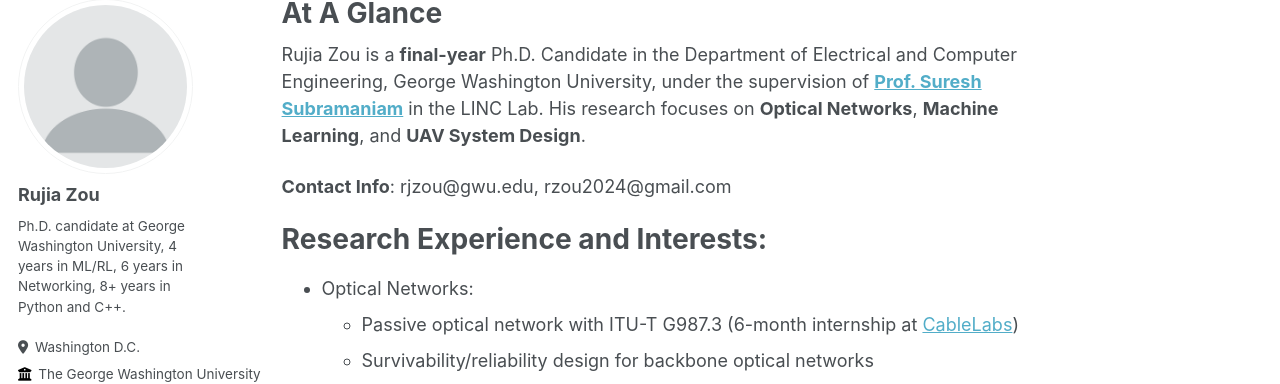
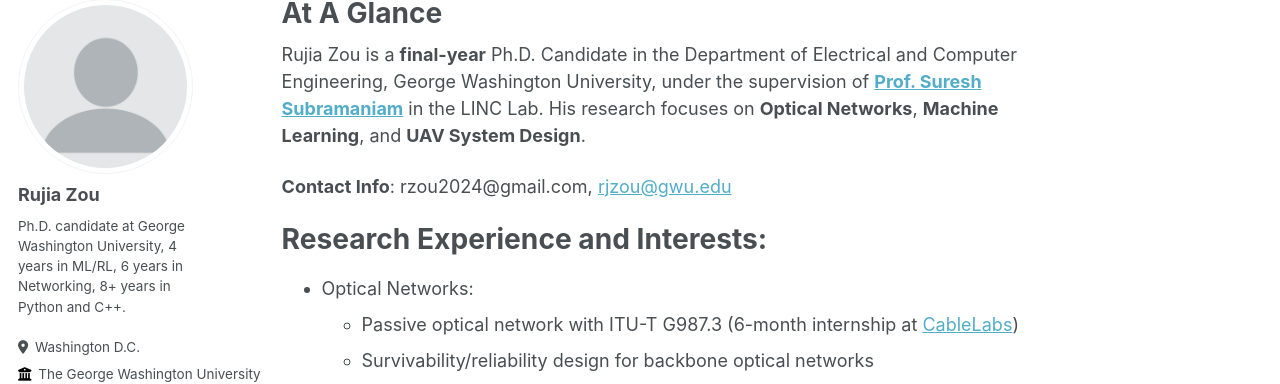
Before and after one commit to RujiaZou/RujiaZou.github.io, a Jekyll site: the page built from _pages/about.md, in a window 1280 px wide and 1180 px high. Shown: the part 87-471 px from the top of the window. Built offline with Jekyll 4.4.1, drawn with Linux system fonts in a browser that asks for light colours; some web fonts are replaced; part of the change alters nothing that is shown.

```diff
--- a/_pages/about.md
+++ b/_pages/about.md
@@ -9,7 +9,7 @@ redirect_from:
 
 Rujia Zou is a **final-year** Ph.D. Candidate in the Department of Electrical and Computer Engineering, George Washington University, under the supervision of **[Prof. Suresh Subramaniam](https://web.seas.gwu.edu/suresh/)** in the LINC Lab. His research focuses on **Optical Networks**, **Machine Learning**, and **UAV System Design**.
 
-**Contact Info**: rjzou@gwu.edu, rzou2024@gmail.com
+**Contact Info**: rzou2024@gmail.com, [rjzou@gwu.edu](rjzou@gwu.edu)
 
 Research Experience and Interests:
 =====
```
